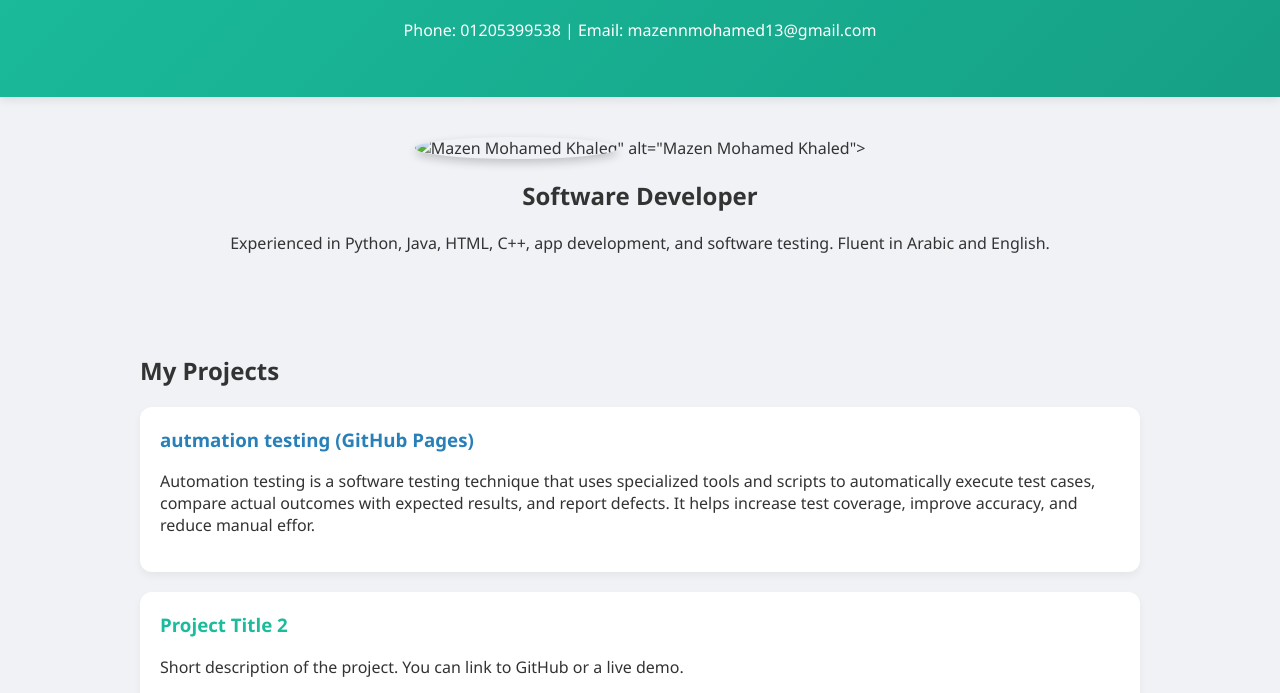
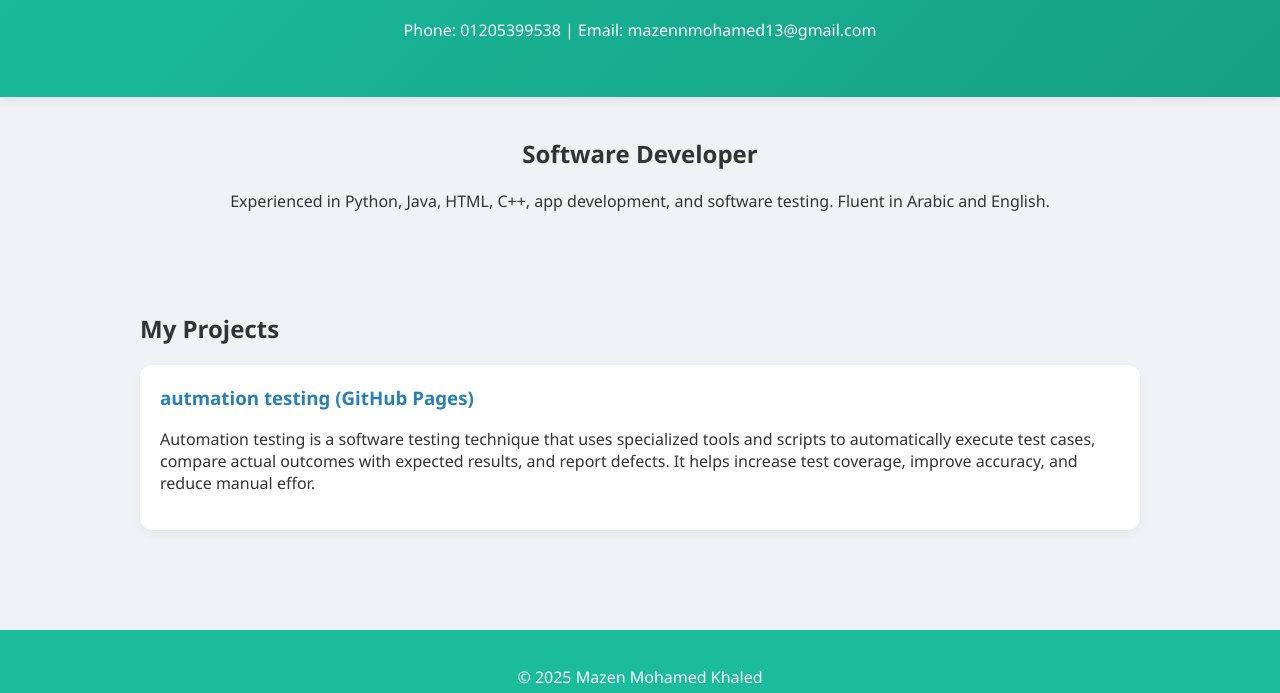
Before and after one commit to mazenkh21/mazen-portfolio, a plain HTML site: page index.html in a window 1280 px wide. Shown: the part 107-800 px from the top of the page. Drawn offline with Linux system fonts and the light colour scheme.

Commit message:
Update index.html

```diff
--- a/index.html
+++ b/index.html
@@ -73,7 +73,7 @@
   </header>
 
   <section class="profile">
-    <img src="<img src="mazen.jpg" alt="Mazen Mohamed Khaled">" alt="Mazen Mohamed Khaled">
+
     <h2>Software Developer</h2>
     <p>Experienced in Python, Java, HTML, C++, app development, and software testing. Fluent in Arabic and English.</p>
   </section>
@@ -84,10 +84,7 @@
       <h3><a href="https://github.com/bod0009/FinalProject" target="_blank">autmation testing (GitHub Pages)</a></h3>
       <p>Automation testing is a software testing technique that uses specialized tools and scripts to automatically execute test cases, compare actual outcomes with expected results, and report defects. It helps increase test coverage, improve accuracy, and reduce manual effor.</p>
     </div>
-    <div class="project">
-      <h3>Project Title 2</h3>
-      <p>Short description of the project. You can link to GitHub or a live demo.</p>
-    </div>
+
   </section>
 
   <footer>
```
